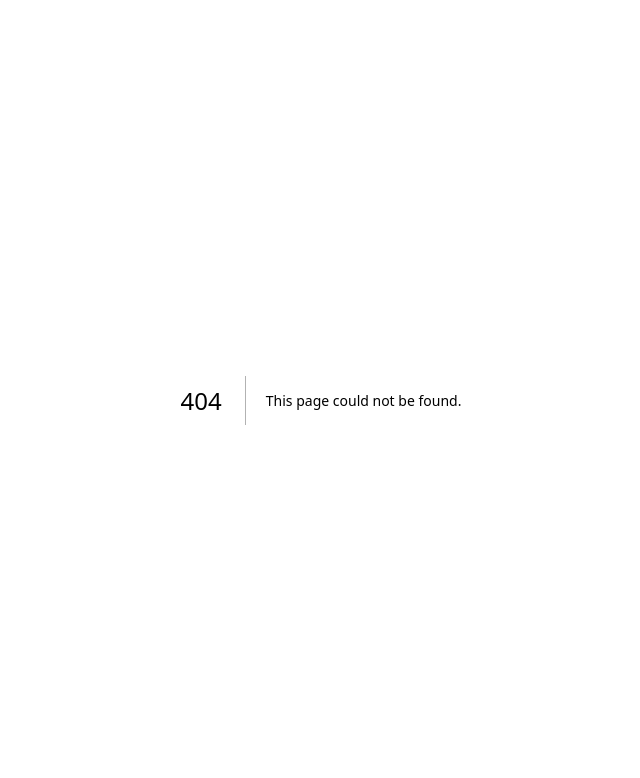
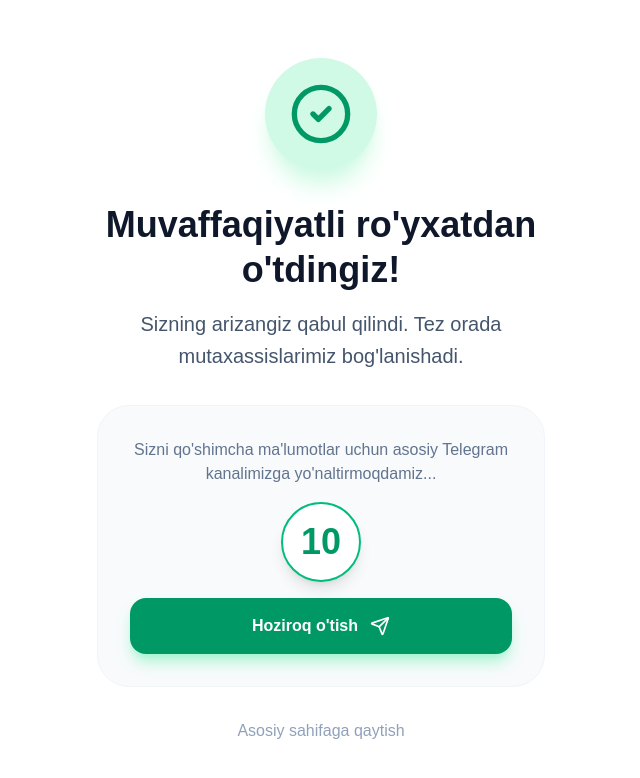
Before and after one commit to UchqunTurdiyev/fin-school, a Next.js app: page /thanks in a window 1280 px wide. Before the commit this address had no page. Shown: the top 778 px of the page, without its empty margins (319-959 px from the left). Built offline with nearby package versions, Linux system fonts and the light colour scheme.

Commit message:
clear error

```diff
--- /dev/null
+++ b/app/thanks/page.tsx
@@ -0,0 +1,78 @@
+"use client";
+
+import { useEffect, useState } from 'react';
+import { useRouter } from 'next/navigation';
+import { Send, CheckCircle2 } from 'lucide-react';
+
+export default function ThanksPage() {
+  const [countdown, setCountdown] = useState(15);
+  const router = useRouter();
+
+  useEffect(() => {
+    // Har soniyada taymerni kamaytirish
+    const timer = setInterval(() => {
+      setCountdown((prev) => prev - 1);
+    }, 1000);
+
+    // 15 soniyadan keyin Telegram'ga o'tkazish
+    const timeout = setTimeout(() => {
+      window.location.href = "https://t.me/finschool_admin"; // O'zingizning profilingiz yoki guruhingiz linki
+    }, 15000);
+
+    return () => {
+      clearInterval(timer);
+      clearTimeout(timeout);
+    };
+  }, []);
+
+  return (
+    <div className="min-h-screen bg-white flex flex-col items-center justify-center p-6 text-center">
+      <div className="max-w-md w-full space-y-8 animate-in fade-in zoom-in duration-700">
+
+        {/* Muvaffaqiyat belgisi */}
+        <div className="flex justify-center">
+          <div className="bg-emerald-100 p-6 rounded-full text-emerald-600 shadow-xl shadow-emerald-100">
+            <CheckCircle2 size={64} />
+          </div>
+        </div>
+
+        <div className="space-y-4">
+          <h1 className="text-4xl font-black text-slate-900 leading-tight">
+            Muvaffaqiyatli ro&apos;yxatdan o&apos;tdingiz!
+          </h1>
+          <p className="text-xl text-slate-600 leading-relaxed">
+            Sizning arizangiz qabul qilindi. Tez orada mutaxassislarimiz bog&apos;lanishadi.
+          </p>
+        </div>
+
+        {/* Taymer bloki */}
+        <div className="bg-slate-50 p-8 rounded-4xl border border-slate-100 space-y-4">
+          <p className="text-slate-500 font-medium">
+            Sizni qo&apos;shimcha ma&apos;lumotlar uchun asosiy Telegram kanalimizga yo&apos;naltirmoqdamiz...
+          </p>
+
+          <div className="relative flex items-center justify-center">
+            {/* Dumaloq Progress Bar (ixtiyoriy, chiroyli ko'rinadi) */}
+            <div className="text-4xl font-black text-emerald-600 bg-white w-20 h-20 rounded-full flex items-center justify-center shadow-lg border-2 border-emerald-500">
+              {countdown}
+            </div>
+          </div>
+
+          <a
+            href="https://t.me/finschool_admin"
+            className="flex items-center justify-center gap-3 bg-emerald-600 text-white px-8 py-4 rounded-2xl font-bold hover:bg-emerald-700 transition shadow-lg shadow-emerald-200 w-full"
+          >
+            Hoziroq o&apos;tish <Send size={20} />
+          </a>
+        </div>
+
+        <button
+          onClick={() => router.push('/')}
+          className="text-slate-400 hover:text-emerald-600 font-medium transition"
+        >
+          Asosiy sahifaga qaytish
+        </button>
+      </div>
+    </div>
+  );
+}
--- a/components/RegistrationForm.tsx
+++ b/components/RegistrationForm.tsx
@@ -2,23 +2,26 @@
 
 import { addToSheet } from '@/actions/actions';
 import React, { useState } from 'react'; // Fayl yo'lini tekshiring
+import { useRouter } from 'next/navigation'; // MANA SHU TO'G'RI
 
 const RegistrationForm = () => {
   const [loading, setLoading] = useState(false);
   const [submitted, setSubmitted] = useState(false);
   const [error, setError] = useState("");
+  const router = useRouter(); // Endi xato bermaydi
 
   const handleSubmit = async (e: React.FormEvent<HTMLFormElement>) => {
     e.preventDefault();
 
-    // 1. MUHIM: Formani darhol o'zgaruvchiga olamiz
+    // 1. Formani o'zgaruvchiga olamiz (null xatosini oldini olish uchun)
     const form = e.currentTarget;
 
     setLoading(true);
     setError("");
 
-    const formData = new FormData(form); // e.currentTarget emas, form ishlatamiz
+    const formData = new FormData(form);
 
+    // Telefon raqamini chiroyli formatlash
     let rawPhone = formData.get("phone") as string;
     const cleanPhone = rawPhone.replace(/\D/g, "");
     const formattedPhone = cleanPhone.startsWith("998") ? "+" + cleanPhone : "+998" + cleanPhone;
@@ -30,8 +33,9 @@ const RegistrationForm = () => {
     };
 
     try {
+      // Parallel ravishda Sheets va Telegram'ga yuborish
       const [sheetResult] = await Promise.all([
-        addToSheet(data),
+        addToSheet(data), // Bu funksiya sizda mavjud deb hisoblaymiz
         fetch("/api/send-lead", {
           method: "POST",
           headers: { "Content-Type": "application/json" },
@@ -41,8 +45,10 @@ const RegistrationForm = () => {
 
       if (sheetResult.success) {
         setSubmitted(true);
-        // 2. ENDI XATO BERMAYDI: O'zgaruvchidagi formani reset qilamiz
-        form.reset();
+        form.reset(); // Formani tozalash
+
+        // 2. Muvaffaqiyatli sahifaga o'tkazish
+        router.push('/thanks');
       } else {
         setError("Kechirasiz, bazaga saqlashda muammo bo'ldi.");
       }
```
